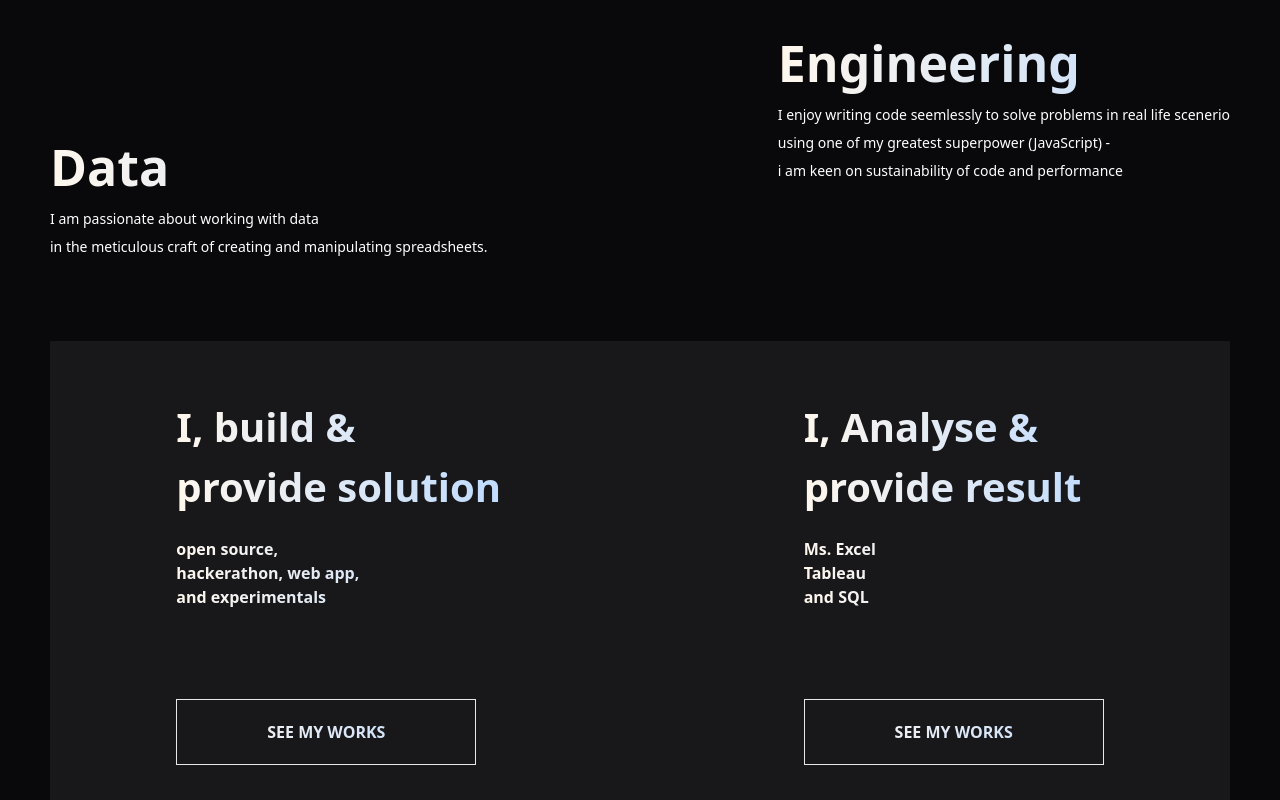
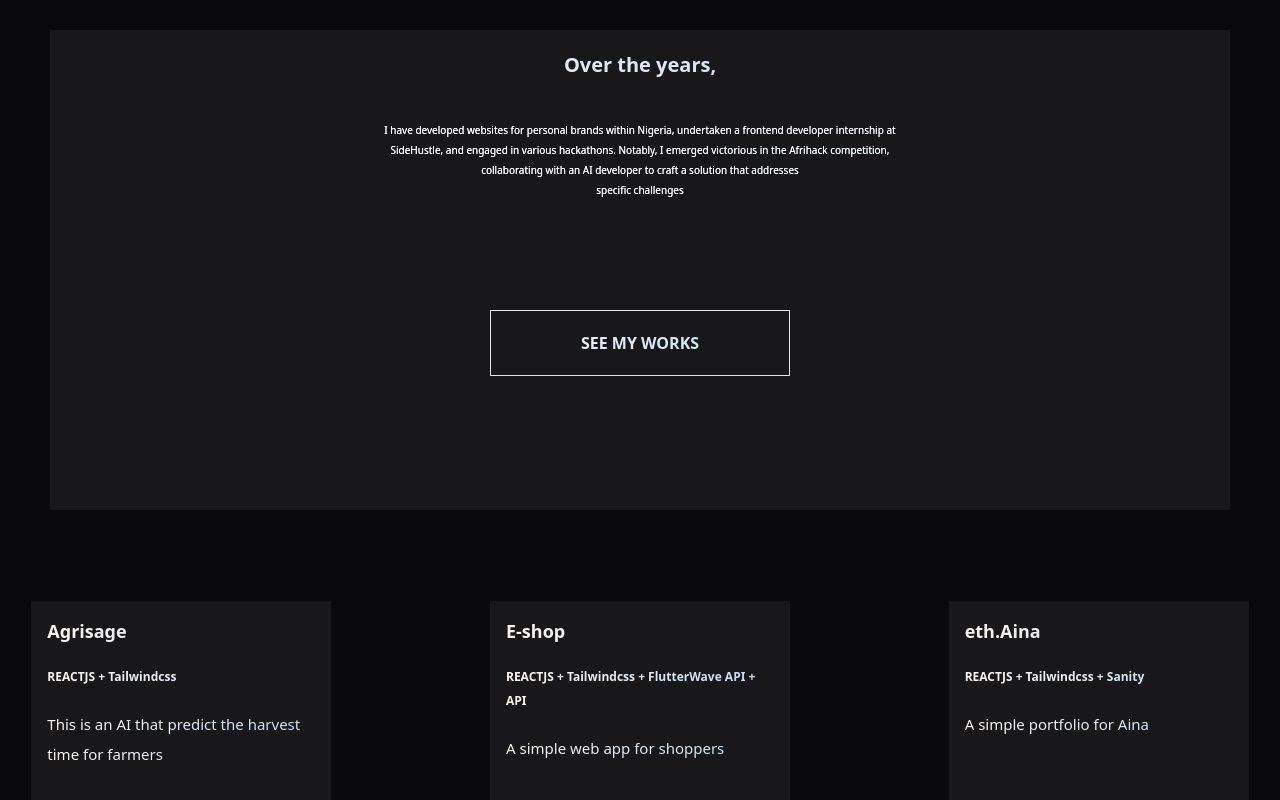
Before and after one commit to Thintalltom/Portfolio, a React (Vite) app in the folder vite-react-app/: page / in a window 1280 px wide. Shown: the part 680-1480 px from the top of the page. Built offline with nearby package versions, Linux system fonts and the light colour scheme.

Commit message:
Revamping my personal portfolio

```diff
--- a/vite-react-app/src/Components/Built/Built.jsx
+++ b/vite-react-app/src/Components/Built/Built.jsx
@@ -27,7 +27,7 @@ const Built = () => {
     >
       <div>
 
-        <div className="grid xs:grid-cols-1 sm:grid-cols-1 lg:grid-cols-3 place-items-center xs:gap-[20px] lg:gap-[0px]">
+        <div className="grid xs:grid-cols-1 sm:grid-cols-1 lg:grid-cols-3 place-items-center xs:gap-[20px] lg:gap-[8rem]">
           {
             works.map((work, index) => (
               <div key={index} className=" relative xs:w-[300px] lg:w-[300px] bg-zinc-900 h-[300px] p-4 cursor-pointer">
--- a/vite-react-app/src/Components/Info/Info.jsx
+++ b/vite-react-app/src/Components/Info/Info.jsx
@@ -3,67 +3,18 @@ const Info = () => {
   return (
     <div
       name="about"
-      className="w-full h-full bg-zinc-950 text-white xs:mt-[200px]   lg:mt-[100px] p-[50px] 2xl:p-[100px]  "
+      className="w-full h-full  text-white xs:mt-[50px]   lg:mt-[100px] p-[50px] 2xl:p-[100px]  "
     >
-      <div className="flex lg:flex-row md:flex-col xs:flex-col sm:flex-col xs:gap-[80px] lg:gap-[50px] items-center justify-between">
-        <div className="xs:mt-[180px]">
-          <p className="font-bold xs:text-[40px]  lg:text-[50px] bg-clip-text text-transparent bg-gradient-to-r from-orange-50 to-blue-200">
-            Data
-          </p>
-          <p className="text-sm leading-loose font-light">
-            I am passionate about working with data  <br /> in the
-            meticulous craft of creating and manipulating spreadsheets.
-          </p>
-        </div>
-        <div>
-          <p className="font-bold xs:text-[40px] lg:text-[50px] bg-clip-text text-transparent bg-gradient-to-r from-orange-50 to-blue-200">
-            Engineering
-          </p>
-          <p className="text-sm leading-loose font-light">
-            I enjoy writing code seemlessly to solve problems in real life
-            scenerio <br />
-            using one of my greatest superpower (JavaScript) - <br /> i am keen
-            on sustainability of code and performance{" "}
-          </p>
-        </div>
-      </div>
-
-      <div className="bg-white h-[30rem] lg:mt-[50px] xs:mt-[200px] ">
-        <div className="mt-[80px] bg-zinc-900 xs:gap-[50px] xs:h-[50rem] lg:h-[30rem] flex lg:flex-row sm:flex-col xs:flex-col justify-around justify-center items-center text-zinc-950">
-          <div>
-            <p className="font-bold xs:text-[20px] lg:text-[40px] bg-clip-text text-transparent bg-gradient-to-r from-orange-50 to-blue-200">
-              I, build & <br /> provide solution
-            </p>
-            <p className="font-bold mt-[20px] text-md bg-clip-text text-transparent bg-gradient-to-r from-orange-50 to-blue-200">
-              open source, <br /> hackerathon, web app, <br /> and experimentals
-            </p>
-            <Link to="work" smooth={true}  >
-            <button className="p-[20px]  border-[0.9px] mt-[90px] xs:w-[200px] lg:w-[300px] bg-clip-text text-transparent bg-gradient-to-r from-orange-50 to-blue-200 font-bold">
-              SEE MY WORKS{" "}
-            </button>
-            </Link>
-          </div>
-
-          <div>
-            <p className="font-bold xs:text-[20px] lg:text-[40px]  bg-clip-text text-transparent bg-gradient-to-r from-orange-50 to-blue-200">
-              I, Analyse & <br /> provide result
-            </p>
-            <p className="font-bold mt-[20px] text-md bg-clip-text text-transparent bg-gradient-to-r from-orange-50 to-blue-200">
-              Ms. Excel <br /> Tableau <br /> and SQL
-            </p>
-            <button className="p-[20px]  border-[0.9px] mt-[90px] xs:w-[200px] lg:w-[300px] bg-clip-text text-transparent bg-gradient-to-r from-orange-50 to-blue-200 font-bold">
-              SEE MY WORKS{" "}
-            </button>
-          </div>
-        </div>
-      </div>
 
       <div className="bg-zinc-900 lg:h-[30rem] sm:h-[40rem] mt-[50px] ">
-        <div className="lg:mt-[80px] xs:mt-[350px]  lg:h-[30rem] xs:h-[50rem] ">
-          <p className="text-center font-bold text-[40px] bg-clip-text text-transparent bg-gradient-to-r from-orange-50 to-blue-200 p-[40px]">
+        <div className="lg:mt-[80px] xs:mt-[350px]  lg:h-[30rem] xs:h-[30rem] ">
+          <p className="text-center xs:text-[20px] font-bold text-[40px] bg-clip-text text-transparent bg-gradient-to-r from-orange-50 to-blue-200 p-[20px]">
             Over the years,
           </p>
-          <p className="text-white text-center leading-loose bg-clip-text text-transparent bg-gradient-to-r from-orange-50 to-blue-200 p-[40px]">
+          <div className="flex justify-center items-center">
+
+          <div className="lg:w-[50%] xs:w-[100%] xs:text-sm ">
+          <p className="text-white text-center xs:text-[10px] leading-loose  bg-clip-text text-transparent bg-gradient-to-r from-orange-50 to-blue-200 p-[20px]">
             I have developed websites for personal brands within Nigeria,
             undertaken a frontend developer internship at SideHustle, and
             engaged in various hackathons.
@@ -71,6 +22,18 @@ const Info = () => {
             collaborating with an AI developer to craft a solution that
             addresses <br /> specific challenges
           </p>
+          </div>
+          </div>
+
+
+          <div className="flex items-center justify-center">
+          <Link to="work" smooth={true}  >
+            <button className="p-[20px]  border-[0.9px] mt-[90px] xs:w-[200px] lg:w-[300px] bg-clip-text text-transparent bg-gradient-to-r from-orange-50 to-blue-200 font-bold">
+              SEE MY WORKS{" "}
+            </button>
+            </Link>
+          </div>
+
         </div>
       </div>
     </div>
--- a/vite-react-app/src/Components/work/Work.jsx
+++ b/vite-react-app/src/Components/work/Work.jsx
@@ -6,7 +6,7 @@ const Work = () => {
       name="experience"
       className="xs:mt-[5px]  xs:text-xs 2xl:text-xl   p-4  p-[100px]  lg:mt-[80px] h-[400px]  "
     >
-     <p className="text-center xs:text-lg lg:text-2xl font-light mt-[50px] bg-clip-text text-transparent bg-gradient-to-r from-orange-50 to-blue-200">I can help you analyse, build projects to solve real world problems.  <br />
+     <p className="text-center xs:text-lg lg:text-2xl font-light mt-[50px] bg-clip-text text-transparent bg-gradient-to-r from-orange-50 to-blue-200">I can help you build projects to solve real world problems.  <br />
      Revamp a existing website and create a new website.</p>
 
      <p className="text-center text-center xs:text-2xl lg:text-6xl font-light bg-clip-text text-transparent bg-gradient-to-r from-orange-50 to-blue-200  mt-[40px]">Wanna Discuss?</p>
```
